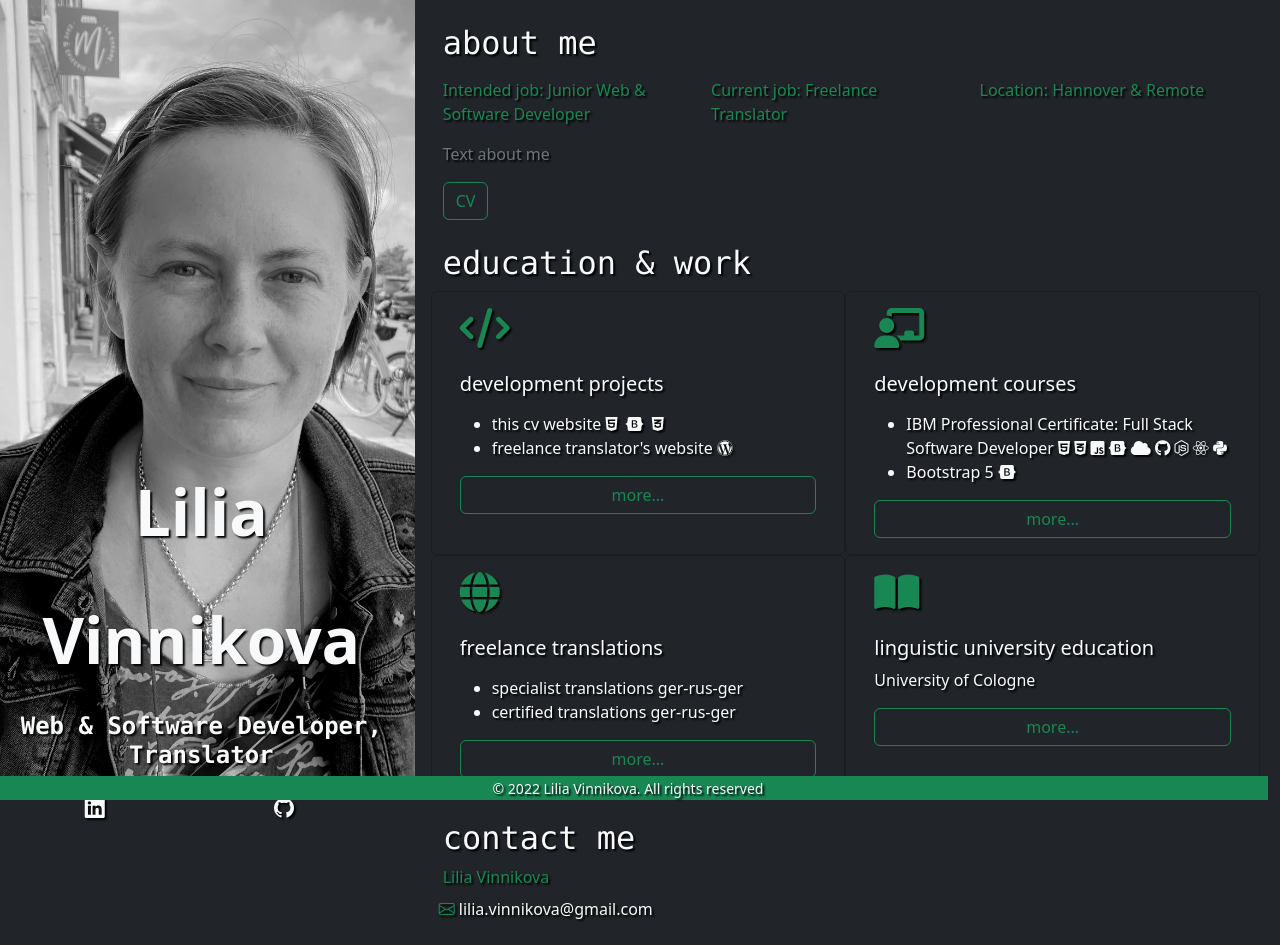
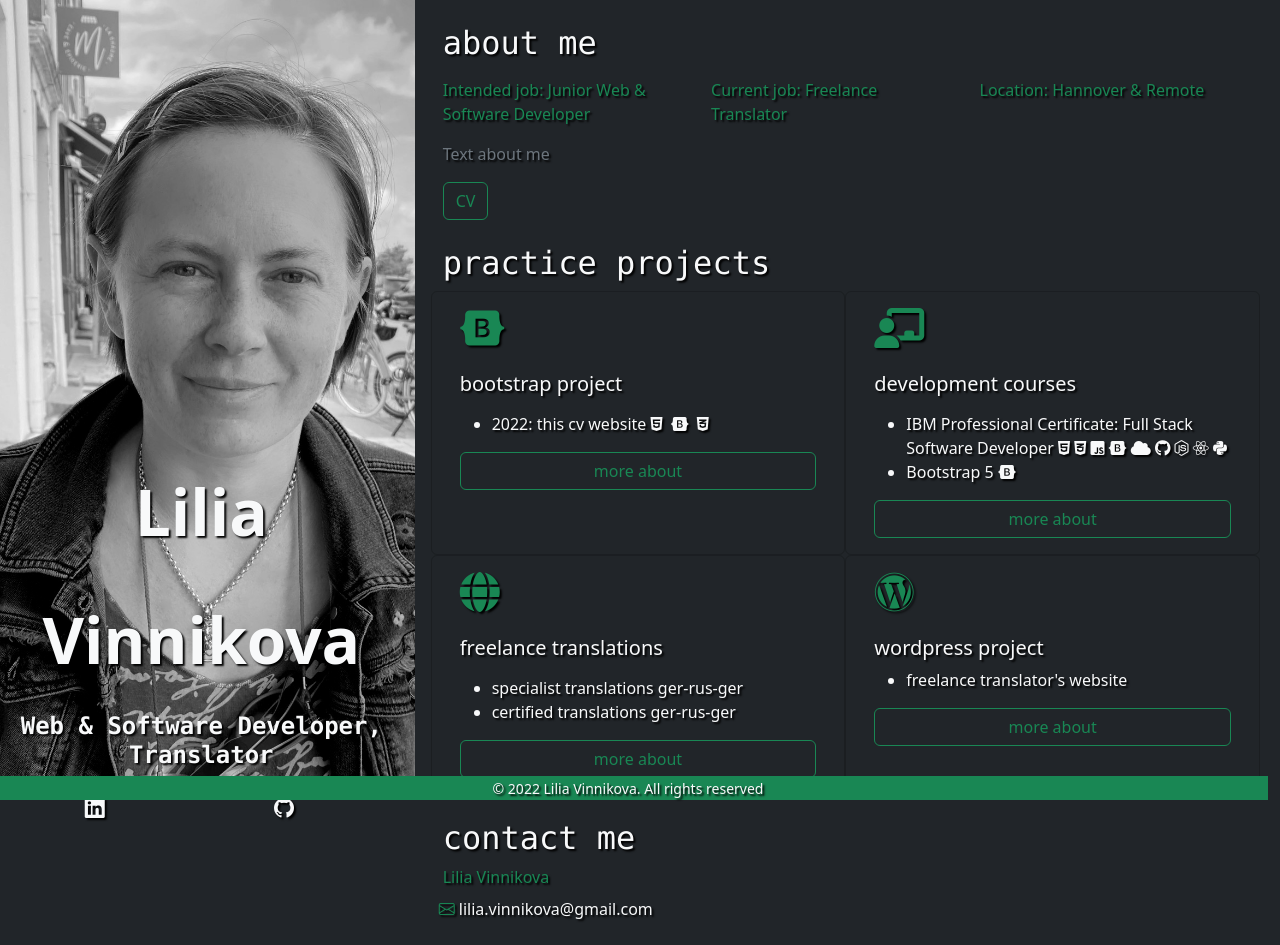
Before and after one commit to llvvllvv/resume, a plain HTML site: page index.html in a window 1280 px wide. Drawn offline with nearby package versions, Linux system fonts and the light colour scheme.

Commit message:
Final changes

```diff
--- a/index.html
+++ b/index.html
@@ -223,24 +223,21 @@ style="background: url(img.png) center/cover
         </div>
 
     </section>
-        <!-- MAIN > EDUCATION & WORK -->
+        <!-- MAIN > PRACTICE PROJECTS -->
     <section id="Services" class="ms-3">
-        <h2 class="font-monospace mt-4">education & work</h2>
+        <h2 class="font-monospace mt-4">practice projects</h2>
         <!-- Card 1 -->
         <div class="row row-cols-1 row-cols-md-2">
             <div class="col card bg-transparent">
                 <div class="card-body">
-                    <i class="fa-sharp fa-solid fa-code h1 text-success"></i>
-                    <h5 class="card-title mt-3">development projects</h5>
+                    <i class="fa-brands fa-bootstrap h1 text-success"></i>
+                    <h5 class="card-title mt-3">bootstrap project</h5>
                     <p class="card-text">
                         <ul class="card-text mt-2">
-                            <li>this cv website
+                            <li>2022: this cv website
                                 <i class="fa-brands fa-html5 me-1"></i>
                                 <i class="fa-brands fa-bootstrap me-1"></i>
                                 <i class="fa-brands fa-css3-alt me-1"></i>
-                            </li>
-                            <li>freelance translator's website
-                                <i class="fa-brands fa-wordpress"></i>
                             </li>
                         </ul>
                     </p>
@@ -248,7 +245,7 @@ style="background: url(img.png) center/cover
                     type="button"
                     data-bs-toggle="offcanvas"
                     data-bs-target="#oc_dev"
-                    aria-controls="oc_dev">more...
+                    aria-controls="oc_dev">more about
                     </button>
         <!-- Card 1 > offcanvas -->
                     <div class="offcanvas offcanvas-end w-75 bg-dark"
@@ -305,7 +302,7 @@ style="background: url(img.png) center/cover
                     type="button"
                     data-bs-toggle="offcanvas"
                     data-bs-target="#oc_courses"
-                    aria-controls="oc_courses">more...
+                    aria-controls="oc_courses">more about
                     </button>
         <!-- Card 2 > offcanvas -->
                     <div class="offcanvas offcanvas-end w-75 bg-dark"
@@ -353,7 +350,7 @@ style="background: url(img.png) center/cover
                     type="button"
                     data-bs-toggle="offcanvas"
                     data-bs-target="#oc_transl"
-                    aria-controls="oc_transl">more...
+                    aria-controls="oc_transl">more about
                     </button>
         <!-- Card 3 > offcanvas -->
                     <div class="offcanvas offcanvas-end w-75 bg-dark"
@@ -387,16 +384,17 @@ style="background: url(img.png) center/cover
         <!-- Card 4 -->
             <div class="col card bg-transparent">
                 <div class="card-body">
-                    <i class="fa-solid fa-book-open h1 text-success"></i>
-                    <h5 class="card-title mt-3">linguistic university education</h5>
-                    <p class="card-text">
-                        University of Cologne
-                    </p>
+                    <i class="fa-brands fa-wordpress h1 text-success"></i>
+                    <h5 class="card-title mt-3">wordpress project</h5>
+                    <ul class="card-text mt-2">
+                        <li>freelance translator's website
+                        </li>
+                    </ul>
                     <button class="btn btn-outline-success w-100"
                     type="button"
                     data-bs-toggle="offcanvas"
                     data-bs-target="#oc_uni"
-                    aria-controls="oc_uni">more...
+                    aria-controls="oc_uni">more about
                     </button>
         <!-- Card 4 > offcanvas -->
                     <div class="offcanvas offcanvas-end w-75 bg-dark"
```
